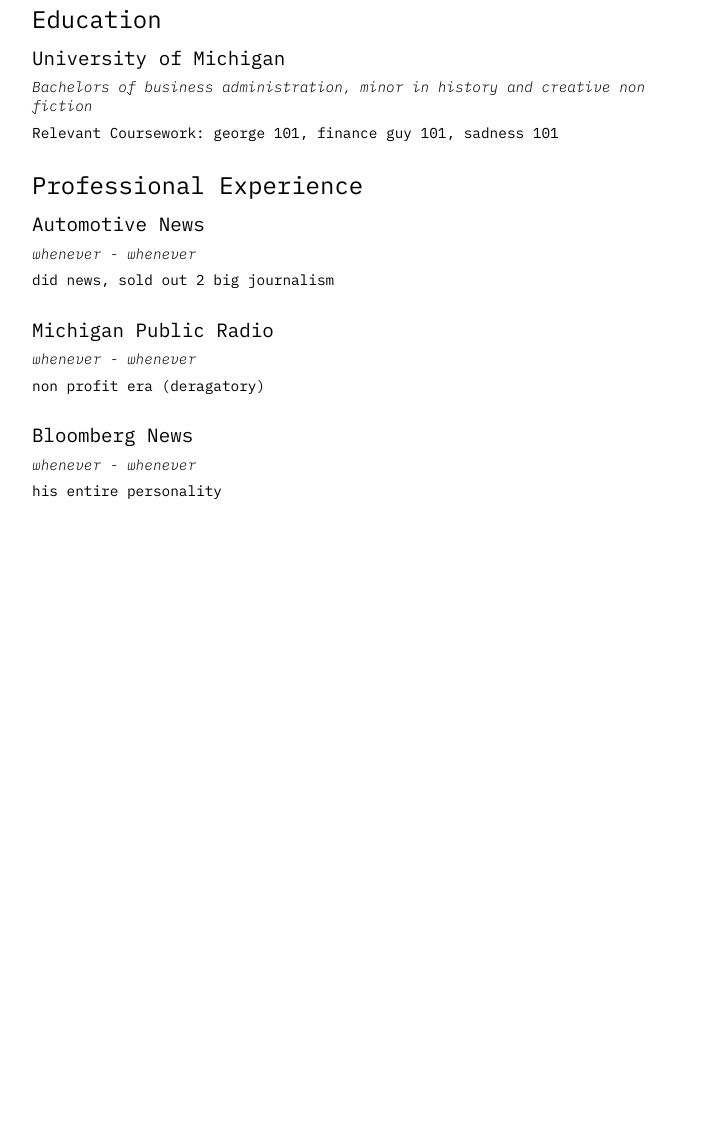
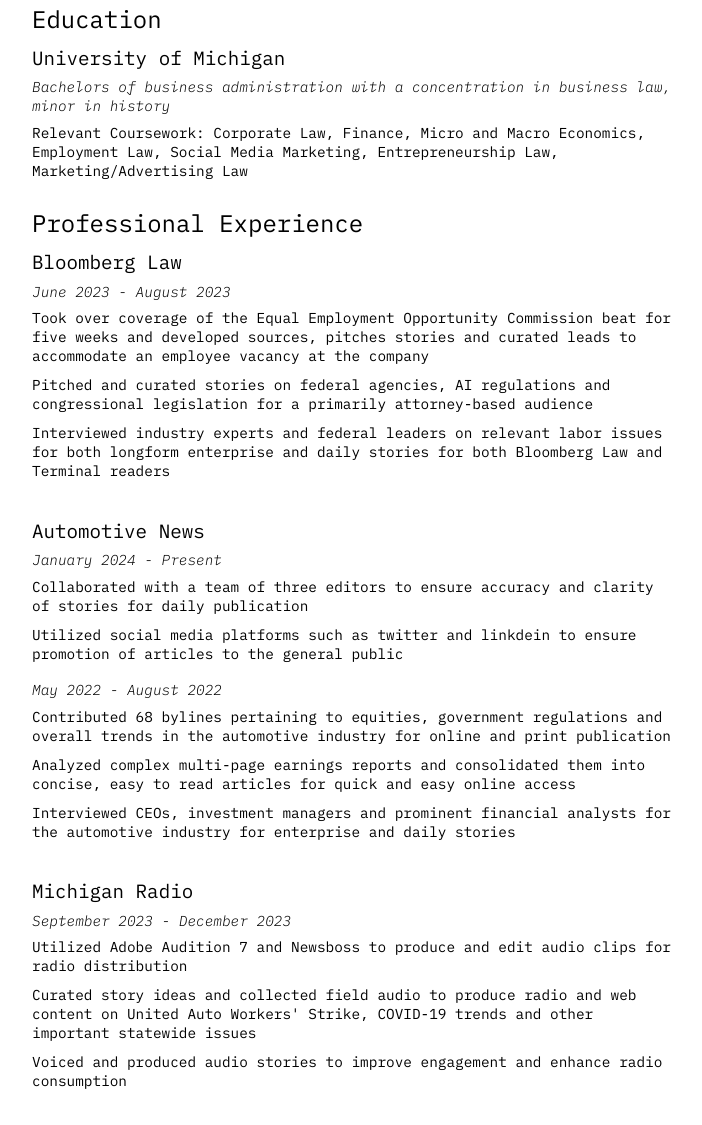
Before and after one commit to haleyej/george-personal, a plain HTML site: page resume.html in a window 1280 px wide. Shown: the part 389-1514 px from the top of the page, without its empty margins (288-990 px from the left). Before the commit the page ends 961 px from the top, so only its background shows below. Drawn offline with Linux system fonts and the light colour scheme.

Commit message:
resume plus lil updates

```diff
--- a/resume.html
+++ b/resume.html
@@ -1,3 +1,5 @@
+<!-- website by haley johnson, all rights reserved -->
+<!-- github.com/haleyej -->
 <!DOCTYPE html>
 <html lang="en">
 <head>
@@ -27,29 +29,46 @@
                     <a href = "contact.html">contact</a>
                 </nav>
             </header>
-            <img src = 'assets/bernie.JPG'>
+            <img src = 'assets/bernie.JPG' alt = 'George standing next to Senator Bernie Sanders. He is holding a phone up to record verbal comments from Sanders'>
             <div>
                 <div class = 'resume-box'>
                     <h2>Education</h2>
                     <h3>University of Michigan</h3>
-                    <p><em>Bachelors of business administration, minor in history and creative non fiction</em></p>
-                    <p>Relevant Coursework: george 101, finance guy 101, sadness 101</p>
+                    <p><em>Bachelors of business administration with a concentration in business law,  minor in history</em></p>
+                    <p>Relevant Coursework: Corporate Law, Finance, Micro and Macro Economics, Employment Law, Social Media Marketing, Entrepreneurship Law, Marketing/Advertising Law </p>
                 </div>
                 <div class = 'resume-box'>
                     <h2>Professional Experience</h2>
-                    <h3>Automotive News</h3>
-                    <p><em>whenever - whenever</em></p>
-                    <p>did news, sold out 2 big journalism</p>
+                    <h3>Bloomberg Law</h3>
+                    <p><em>June 2023 - August 2023</em></p>
+                    <ul>
+                        <li>Took over coverage of the Equal Employment Opportunity Commission beat for five weeks and developed sources, pitches stories and curated leads to accommodate an employee vacancy at the company</li>
+                        <li>Pitched and curated stories on federal agencies, AI regulations and congressional legislation for a primarily attorney-based audience</li>
+                        <li>Interviewed industry experts and federal leaders on relevant labor issues for both longform enterprise and daily stories for both Bloomberg Law and Terminal readers</li>
+                    </ul>
                 </div>
                 <div class = 'resume-box'>
-                    <h3>Michigan Public Radio</h3>
-                    <p><em>whenever - whenever</em></p>
-                    <p>non profit era (deragatory)</p>
+                    <h3>Automotive News</h3>
+                    <p><em>January 2024 - Present</em></p>
+                    <ul>
+                        <li>Collaborated with a team of three editors to ensure accuracy and clarity of stories for daily publication</li>
+                        <li>Utilized social media platforms such as twitter and linkdein to ensure promotion of articles to the general public</li>
+                    </ul>
+                    <p><em>May 2022 - August 2022</em></p>
+                    <ul>
+                        <li>Contributed 68 bylines pertaining to equities, government regulations and overall trends in the automotive industry for online and print publication</li>
+                        <li>Analyzed complex multi-page earnings reports and consolidated them into concise, easy to read articles for quick and easy online access</li>
+                        <li>Interviewed CEOs, investment managers and prominent financial analysts for the automotive industry for enterprise and daily stories</li>
+                    </ul>
                 </div>
                 <div class = 'resume-box'>
-                    <h3>Bloomberg News</h3>
-                    <p><em>whenever - whenever</em></p>
-                    <p>his entire personality</p>
+                    <h3>Michigan Radio</h3>
+                    <p><em>September 2023 - December 2023</em></p>
+                    <ul>
+                        <li>Utilized Adobe Audition 7 and Newsboss to produce and edit audio clips for radio distribution</li>
+                        <li>Curated story ideas and collected field audio to produce radio and web content on  United Auto Workers' Strike, COVID-19 trends and other important statewide issues</li>
+                        <li>Voiced and produced audio stories to improve engagement and enhance radio consumption</li>
+                    </ul>
                 </div>
             </div>
     </div>
```
Also changed, not shown: contact.html (+2 -0 lines), index.html (+10 -4 lines), writing.html (+2 -0 lines).
